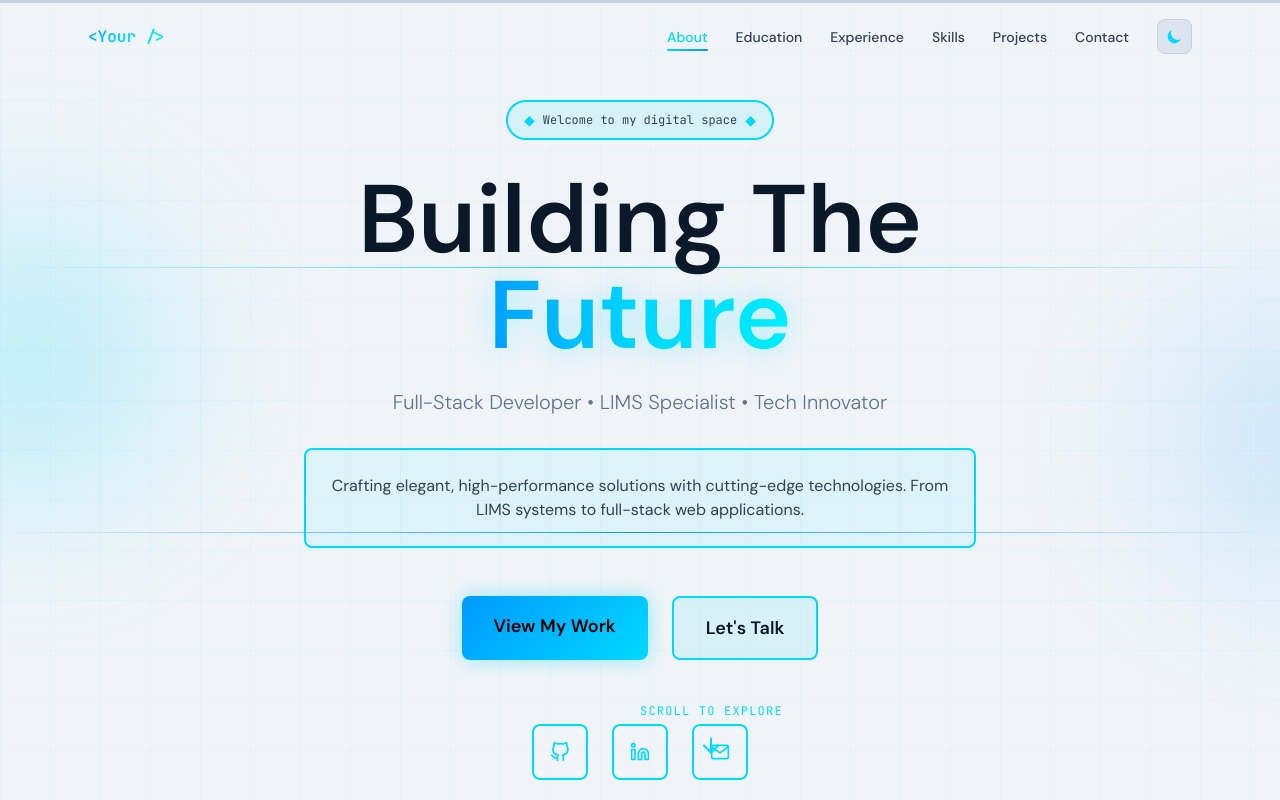
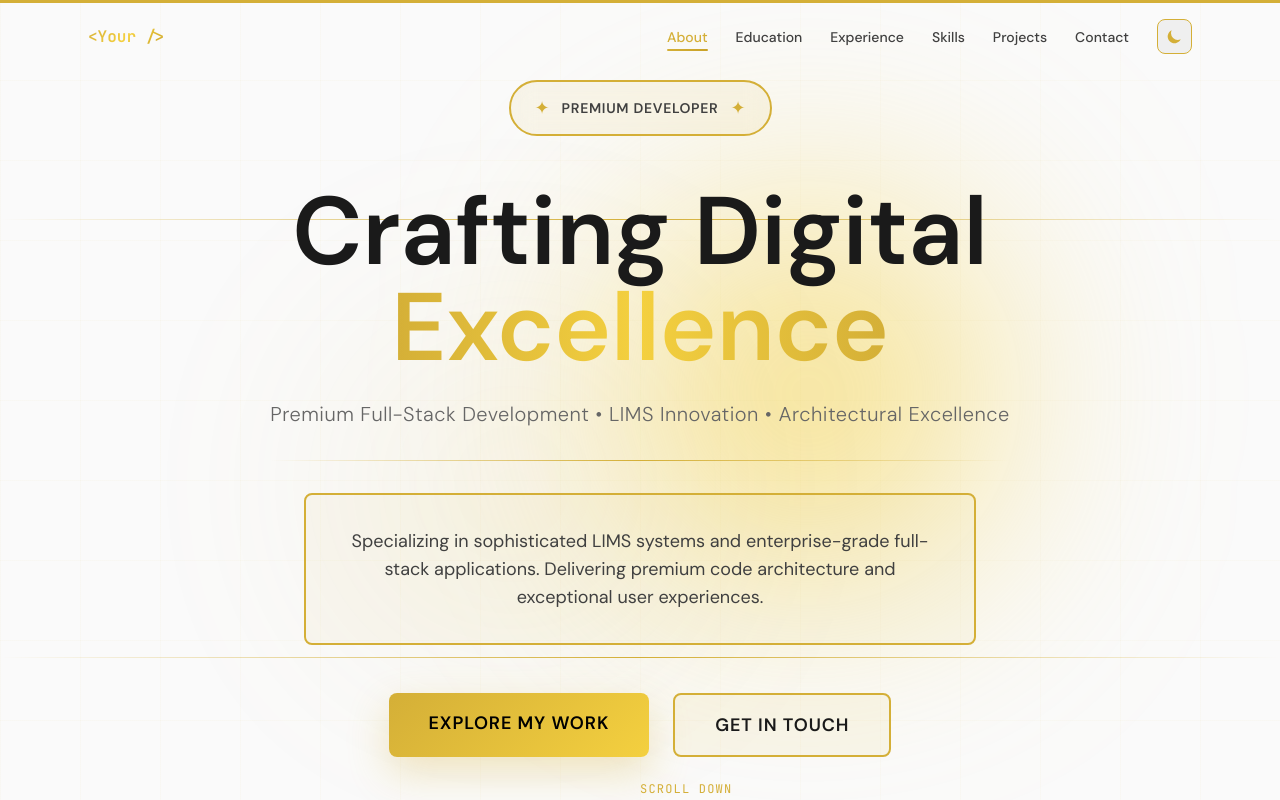
Before and after one commit to Sritharan39/Portfolio, a React (Vite) app: page / in a window 1280 px wide. Shown: the top 800 px of the page. Built offline with nearby package versions, Linux system fonts and the light colour scheme.

Commit message:
feat: Option 2 - Black + Gold luxury theme with elegant Hero design, gold gradients, premium aesthetics

```diff
--- a/src/components/Hero.jsx
+++ b/src/components/Hero.jsx
@@ -20,103 +20,115 @@ export default function Hero() {
 
   return (
     <section className="relative min-h-screen flex items-center justify-center overflow-hidden pt-20" style={{ backgroundColor: "var(--bg-primary)" }}>
-      {/* Animated Neon Background */}
+      {/* Elegant Gold Gradient Background */}
       <div className="absolute inset-0 overflow-hidden">
-        {/* Cyan glow orbs */}
+        {/* Gold gradient orbs */}
         <motion.div
-          animate={{ y: scrollY * 0.5, x: Math.sin(scrollY * 0.01) * 50 }}
-          className="absolute top-1/4 -left-32 w-80 h-80 rounded-full blur-3xl opacity-30"
+          animate={{ y: scrollY * 0.4, x: Math.sin(scrollY * 0.005) * 40 }}
+          className="absolute top-1/3 left-1/4 w-96 h-96 rounded-full blur-3xl opacity-15"
           style={{
-            background: "radial-gradient(circle, #00d9ff, transparent)",
-            filter: "blur(80px)"
+            background: "radial-gradient(circle, #d4af37, transparent)",
+            filter: "blur(120px)"
           }}
         />
         <motion.div
-          animate={{ y: scrollY * -0.3, x: Math.cos(scrollY * 0.01) * 50 }}
-          className="absolute bottom-1/4 -right-32 w-80 h-80 rounded-full blur-3xl opacity-20"
+          animate={{ y: scrollY * -0.4, x: Math.cos(scrollY * 0.005) * 40 }}
+          className="absolute bottom-1/3 right-1/4 w-96 h-96 rounded-full blur-3xl opacity-12"
           style={{
-            background: "radial-gradient(circle, #0099ff, transparent)",
-            filter: "blur(80px)"
+            background: "radial-gradient(circle, #f4d03f, transparent)",
+            filter: "blur(120px)"
           }}
         />
 
-        {/* Grid background effect */}
+        {/* Elegant lines */}
         <div
           className="absolute inset-0"
           style={{
-            backgroundImage: `linear-gradient(rgba(0, 217, 255, 0.05) 1px, transparent 1px),
-                              linear-gradient(90deg, rgba(0, 217, 255, 0.05) 1px, transparent 1px)`,
-            backgroundSize: "50px 50px",
+            backgroundImage: `linear-gradient(rgba(212, 175, 55, 0.03) 1px, transparent 1px),
+                              linear-gradient(90deg, rgba(212, 175, 55, 0.03) 1px, transparent 1px)`,
+            backgroundSize: "80px 80px",
           }}
         />
       </div>
 
       {/* Main Content */}
       <div className="relative z-10 max-w-6xl mx-auto px-6 text-center">
-        {/* Animated top badge */}
+        {/* Luxury Badge */}
         <motion.div
-          initial={{ opacity: 0, scale: 0.8 }}
-          animate={{ opacity: 1, scale: 1 }}
+          initial={{ opacity: 0, y: -30 }}
+          animate={{ opacity: 1, y: 0 }}
           transition={{ duration: 0.8 }}
-          className="mb-8 inline-block">
+          className="mb-12 inline-block">
           <div
-            className="flex items-center gap-2 px-4 py-2 rounded-full border-2 backdrop-blur-md"
+            className="flex items-center gap-3 px-6 py-3 rounded-full border-2 backdrop-blur-md"
             style={{
-              borderColor: "#00d9ff",
-              background: "rgba(0, 217, 255, 0.1)",
+              borderColor: "#d4af37",
+              background: "rgba(212, 175, 55, 0.08)",
             }}>
-            <span style={{ color: "#00d9ff" }} className="text-sm">◆</span>
-            <span style={{ color: "var(--text-secondary)" }} className="text-xs font-mono">
-              Welcome to my digital space
+            <span style={{ color: "#d4af37" }} className="text-lg">✦</span>
+            <span style={{ color: "var(--text-secondary)" }} className="text-sm font-semibold tracking-wider">
+              PREMIUM DEVELOPER
             </span>
-            <span style={{ color: "#00d9ff" }} className="text-sm">◆</span>
+            <span style={{ color: "#d4af37" }} className="text-lg">✦</span>
           </div>
         </motion.div>
 
-        {/* Main Heading - Bold Neon Style */}
+        {/* Main Heading - Elegant & Bold */}
         <motion.div
-          initial={{ opacity: 0, y: 40 }}
+          initial={{ opacity: 0, y: 50 }}
           animate={{ opacity: 1, y: 0 }}
-          transition={{ duration: 1, delay: 0.2 }}
+          transition={{ duration: 1.2, delay: 0.2 }}
           className="mb-8">
           <h1 className="text-7xl md:text-8xl font-black leading-tight mb-6" style={{ color: "var(--text-primary)" }}>
-            Building The
+            Crafting Digital
             <br />
             <span
               className="inline-block"
               style={{
-                background: "linear-gradient(90deg, #0099ff, #00d9ff, #00f0ff)",
+                background: "linear-gradient(90deg, #d4af37, #f4d03f, #d4af37)",
                 WebkitBackgroundClip: "text",
                 WebkitTextFillColor: "transparent",
                 backgroundClip: "text",
-                textShadow: "0 0 30px rgba(0, 217, 255, 0.3)",
               }}>
-              Future
+              Excellence
             </span>
           </h1>
-          <p className="text-lg md:text-xl font-light" style={{ color: "var(--text-muted)" }}>
-            Full-Stack Developer • LIMS Specialist • Tech Innovator
+          <p className="text-lg md:text-xl font-light tracking-wide" style={{ color: "var(--text-muted)" }}>
+            Premium Full-Stack Development • LIMS Innovation • Architectural Excellence
           </p>
         </motion.div>
 
-        {/* Description with neon accent */}
+        {/* Elegant Divider */}
+        <motion.div
+          initial={{ scaleX: 0 }}
+          animate={{ scaleX: 1 }}
+          transition={{ duration: 1, delay: 0.4 }}
+          className="my-8 h-px"
+          style={{
+            background: "linear-gradient(90deg, transparent, #d4af37, transparent)",
+            originX: "center"
+          }}
+        />
+
+        {/* Description with Gold accent */}
         <motion.div
           initial={{ opacity: 0 }}
           animate={{ opacity: 1 }}
-          transition={{ duration: 1, delay: 0.4 }}
-          className="mb-12 max-w-2xl mx-auto p-6 rounded-lg border-2"
+          transition={{ duration: 1, delay: 0.5 }}
+          className="mb-12 max-w-2xl mx-auto p-8 rounded-lg border-2"
           style={{
-            borderColor: "#00d9ff",
-            background: "rgba(0, 217, 255, 0.08)",
+            borderColor: "#d4af37",
+            background: "rgba(212, 175, 55, 0.05)",
           }}>
-          <p style={{ color: "var(--text-secondary)" }}>
-            Crafting elegant, high-performance solutions with cutting-edge technologies. From LIMS systems to full-stack web applications.
+          <p className="text-base md:text-lg leading-relaxed" style={{ color: "var(--text-secondary)" }}>
+            Specializing in sophisticated LIMS systems and enterprise-grade full-stack applications.
+            Delivering premium code architecture and exceptional user experiences.
           </p>
         </motion.div>
 
-        {/* CTA Buttons - Neon style */}
+        {/* CTA Buttons - Luxury Style */}
         <motion.div
-          initial={{ opacity: 0, y: 20 }}
+          initial={{ opacity: 0, y: 30 }}
           animate={{ opacity: 1, y: 0 }}
           transition={{ duration: 1, delay: 0.6 }}
           className="flex flex-col md:flex-row gap-6 justify-center mb-16">
@@ -124,29 +136,31 @@ export default function Hero() {
             href="#projects"
             whileHover={{ scale: 1.05, y: -4 }}
             whileTap={{ scale: 0.95 }}
-            className="px-8 py-4 rounded-lg font-bold text-lg transition-all"
+            className="px-10 py-4 rounded-lg font-semibold text-lg transition-all"
             style={{
-              background: "linear-gradient(135deg, #0099ff, #00d9ff)",
+              background: "linear-gradient(135deg, #d4af37, #f4d03f)",
               color: "#000",
-              boxShadow: "0 0 20px rgba(0, 217, 255, 0.4)"
+              boxShadow: "0 15px 40px rgba(212, 175, 55, 0.3)",
+              letterSpacing: "0.05em"
             }}>
-            View My Work
+            EXPLORE MY WORK
           </motion.a>
           <motion.a
             href="#contact"
             whileHover={{ scale: 1.05, y: -4 }}
             whileTap={{ scale: 0.95 }}
-            className="px-8 py-4 rounded-lg font-bold text-lg border-2 transition-all"
+            className="px-10 py-4 rounded-lg font-semibold text-lg border-2 transition-all"
             style={{
-              borderColor: "#00d9ff",
+              borderColor: "#d4af37",
               color: "var(--text-primary)",
-              background: "rgba(0, 217, 255, 0.1)",
+              background: "rgba(212, 175, 55, 0.08)",
+              letterSpacing: "0.05em"
             }}>
-            Let's Talk
+            GET IN TOUCH
           </motion.a>
         </motion.div>
 
-        {/* Social Links - Neon glow */}
+        {/* Social Links - Gold Style */}
         <motion.div
           initial={{ opacity: 0 }}
           animate={{ opacity: 1 }}
@@ -164,12 +178,12 @@ export default function Hero() {
               whileHover={{ scale: 1.2, y: -8 }}
               className="w-14 h-14 rounded-lg border-2 flex items-center justify-center transition-all"
               style={{
-                borderColor: "#00d9ff",
-                color: "#00d9ff",
+                borderColor: "#d4af37",
+                color: "#d4af37",
               }}
               onMouseEnter={(e) => {
-                e.currentTarget.style.boxShadow = "0 0 20px rgba(0, 217, 255, 0.6)";
-                e.currentTarget.style.backgroundColor = "rgba(0, 217, 255, 0.15)";
+                e.currentTarget.style.boxShadow = "0 0 25px rgba(212, 175, 55, 0.5)";
+                e.currentTarget.style.backgroundColor = "rgba(212, 175, 55, 0.12)";
               }}
               onMouseLeave={(e) => {
                 e.currentTarget.style.boxShadow = "none";
@@ -181,33 +195,33 @@ export default function Hero() {
         </motion.div>
       </div>
 
-      {/* Scroll indicator - Neon style */}
+      {/* Scroll Indicator - Elegant */}
       <motion.div
-        animate={{ y: [0, 12, 0] }}
+        animate={{ y: [0, 15, 0] }}
         transition={{ duration: 2.5, repeat: Infinity }}
         className="absolute bottom-12 left-1/2 transform -translate-x-1/2 z-10">
         <a href="#about" className="flex flex-col items-center gap-3 cursor-pointer">
-          <span className="text-xs font-mono tracking-widest" style={{ color: "#00d9ff" }}>
-            SCROLL TO EXPLORE
+          <span className="text-xs font-mono tracking-widest" style={{ color: "#d4af37" }}>
+            SCROLL DOWN
           </span>
           <motion.div
             animate={{ y: [0, 8, 0] }}
             transition={{ duration: 2.5, repeat: Infinity }}>
-            <FiArrowDown size={24} style={{ color: "#00d9ff" }} />
+            <FiArrowDown size={24} style={{ color: "#d4af37" }} />
           </motion.div>
         </a>
       </motion.div>
 
-      {/* Parallax accent lines */}
+      {/* Parallax accent lines - Gold */}
+      <motion.div
+        animate={{ scaleX: 1 + scrollY * 0.0008 }}
+        className="absolute top-1/4 left-0 right-0 h-px"
+        style={{ background: "linear-gradient(90deg, transparent, #d4af37, transparent)" }}
+      />
       <motion.div
         animate={{ scaleX: 1 + scrollY * 0.0005 }}
-        className="absolute top-1/3 left-0 right-0 h-px"
-        style={{ background: "linear-gradient(90deg, transparent, #00d9ff, transparent)" }}
-      />
-      <motion.div
-        animate={{ scaleX: 1 + scrollY * 0.0003 }}
-        className="absolute bottom-1/3 left-0 right-0 h-px"
-        style={{ background: "linear-gradient(90deg, transparent, #0099ff, transparent)" }}
+        className="absolute bottom-1/4 left-0 right-0 h-px"
+        style={{ background: "linear-gradient(90deg, transparent, #d4af37, transparent)" }}
       />
     </section>
   );
--- a/src/index.css
+++ b/src/index.css
@@ -4,34 +4,34 @@
 
 @layer base {
   :root {
-    /* Light Mode - Sleek Tech */
-    --bg-primary: #f0f4f8;
-    --bg-secondary: #e8ecf1;
-    --bg-card: #dde4ed;
-    --border: #c5cfe0;
-    --border-hover: #00d9ff;
-    --text-primary: #0a1929;
-    --text-secondary: #334155;
-    --text-muted: #64748b;
-    --accent: #00d9ff;
-    --accent2: #0099ff;
-    --accent-light: #00f0ff;
-    --accent-glow: rgba(0, 217, 255, 0.2);
+    /* Light Mode - Gold Elegance */
+    --bg-primary: #fafafa;
+    --bg-secondary: #f5f5f5;
+    --bg-card: #efefef;
+    --border: #d4af37;
+    --border-hover: #d4af37;
+    --text-primary: #1a1a1a;
+    --text-secondary: #404040;
+    --text-muted: #666666;
+    --accent: #d4af37;
+    --accent2: #c9a227;
+    --accent-light: #f4d03f;
+    --accent-glow: rgba(212, 175, 55, 0.15);
   }
   .dark {
-    /* Dark Mode - Tech Noir */
-    --bg-primary: #0a0e27;
-    --bg-secondary: #0f1438;
-    --bg-card: #131d45;
-    --border: #1a2555;
-    --border-hover: #00d9ff;
-    --text-primary: #e8f0fe;
-    --text-secondary: #a0aec0;
-    --text-muted: #64748b;
-    --accent: #00d9ff;
-    --accent2: #0099ff;
-    --accent-light: #00f0ff;
-    --accent-glow: rgba(0, 217, 255, 0.25);
+    /* Dark Mode - Black + Gold Premium */
+    --bg-primary: #0d0d0d;
+    --bg-secondary: #1a1a1a;
+    --bg-card: #252525;
+    --border: #d4af37;
+    --border-hover: #d4af37;
+    --text-primary: #f5f5f5;
+    --text-secondary: #d0d0d0;
+    --text-muted: #888888;
+    --accent: #d4af37;
+    --accent2: #c9a227;
+    --accent-light: #f4d03f;
+    --accent-glow: rgba(212, 175, 55, 0.2);
   }
   html { scroll-behavior: smooth; }
   body {
@@ -48,13 +48,13 @@
 
 @layer utilities {
   .gradient-text {
-    background: linear-gradient(135deg, #0099ff 0%, #00d9ff 50%, #00f0ff 100%);
+    background: linear-gradient(135deg, #d4af37 0%, #f4d03f 50%, #c9a227 100%);
     -webkit-background-clip: text;
     -webkit-text-fill-color: transparent;
     background-clip: text;
   }
   .gradient-text-animate {
-    background: linear-gradient(270deg, #00d9ff, #0099ff, #00f0ff, #00d9ff);
+    background: linear-gradient(270deg, #d4af37, #f4d03f, #c9a227, #d4af37);
     background-size: 400% 400%;
     -webkit-background-clip: text;
     -webkit-text-fill-color: transparent;
@@ -62,17 +62,17 @@
     animation: gradientShift 6s ease infinite;
   }
   .card-glow:hover {
-    box-shadow: 0 0 0 2px #00d9ff, 0 0 30px var(--accent-glow);
+    box-shadow: 0 0 0 2px #d4af37, 0 0 30px var(--accent-glow);
   }
   .btn-primary {
-    background: linear-gradient(135deg, #0099ff, #00d9ff);
+    background: linear-gradient(135deg, #d4af37, #f4d03f);
     color: #000;
     font-weight: 600;
     transition: all 0.3s ease;
   }
   .btn-primary:hover {
     transform: translateY(-2px);
-    box-shadow: 0 8px 30px rgba(0, 217, 255, 0.4);
+    box-shadow: 0 15px 40px rgba(212, 175, 55, 0.4);
   }
   @keyframes gradientShift {
     0% { background-position: 0% 50%; }
```
